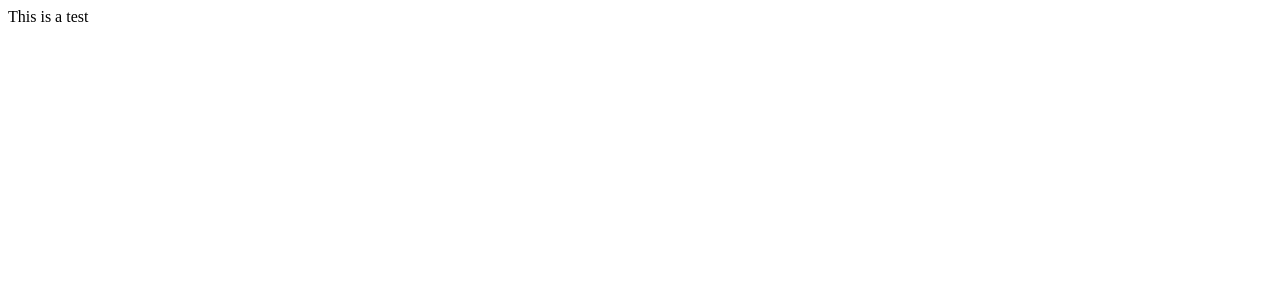
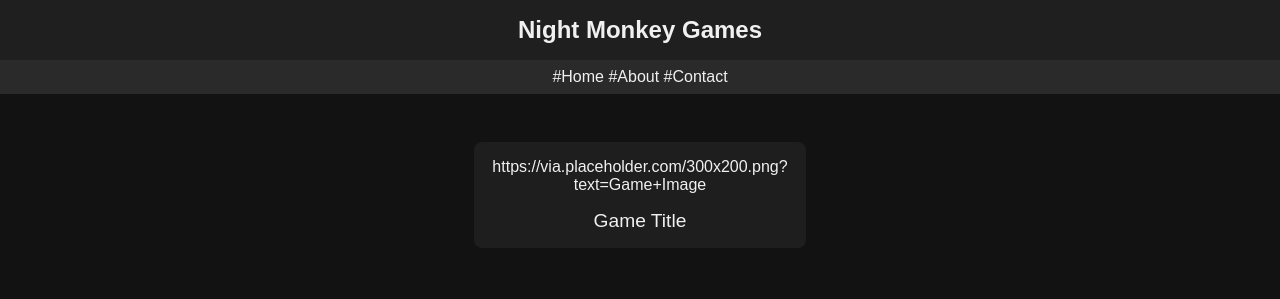
Before and after one commit to Coffey-coder/nightMonkeyGames.github.io, a plain HTML site: page index.html in a window 1280 px wide. Drawn offline with Linux system fonts and the light colour scheme.

Commit message:
Enhance index.html with styles and layout
Added styling and structure to the HTML document.

```diff
--- a/index.html
+++ b/index.html
@@ -1,6 +1,89 @@
-<html>
+
+<!DOCTYPE html>
+<html lang="en">
+<head>
+  <meta charset="UTF-8" />
+  <meta name="viewport" content="width=device-width, initial-scale=1.0" />
   <title>Night Monkey Games</title>
-  <body>
-    This is a test
-  </body>
+  <style>
+    body {
+      margin: 0;
+      font-family: Arial, sans-serif;
+      background-color: #121212;
+      color: #f0f0f0;
+    }
+
+    header {
+      background-color: #1f1f1f;
+      padding: 1rem;
+      text-align: center;
+      font-size: 1.5rem;
+      font-weight: bold;
+    }
+
+    nav {
+      display: flex;
+      justify-content: center;
+      gap: 2rem;
+      background-color: #2a2a2a;
+      padding: 0.5rem;
+    }
+
+    nav a {
+      color: #f0f0f0;
+      text-decoration: underline;
+    }
+
+    .game-section {
+      display: flex;
+      flex-wrap: wrap;
+      justify-content: center;
+      padding: 2rem;
+    }
+
+    .game-card {
+      background-color: #1e1e1e;
+      border-radius: 8px;
+      margin: 1rem;
+      padding: 1rem;
+      max-width: 300px;
+      text-align: center;
+    }
+
+    .game-card img {
+      width: 100%;
+      border-radius: 4px;
+    }
+
+    .game-title {
+      margin-top: 1rem;
+      font-size: 1.2rem;
+    }
+
+    @media (max-width: 600px) {
+      nav {
+        flex-direction: column;
+        align-items: center;
+      }
+
+      .game-card {
+        max-width: 90%;
+      }
+    }
+  </style>
+</head>
+<body>
+  <header>Night Monkey Games</header>
+  <nav>
+    #Home</a>
+    #About</a>
+    #Contact</a>
+  </nav>
+  <section class="game-section">
+    <div class="game-card">
+      https://via.placeholder.com/300x200.png?text=Game+Image
+      <div class="game-title">Game Title</div>
+    </div>
+  </section>
+</body>
 </html>
```
